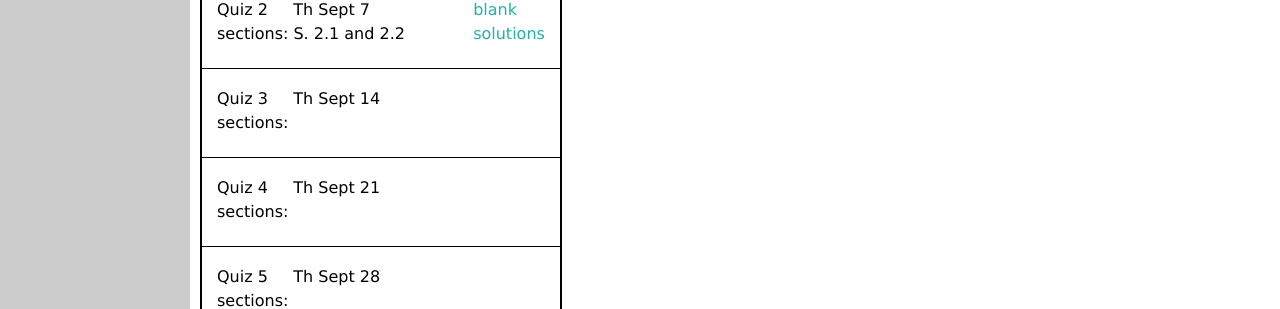
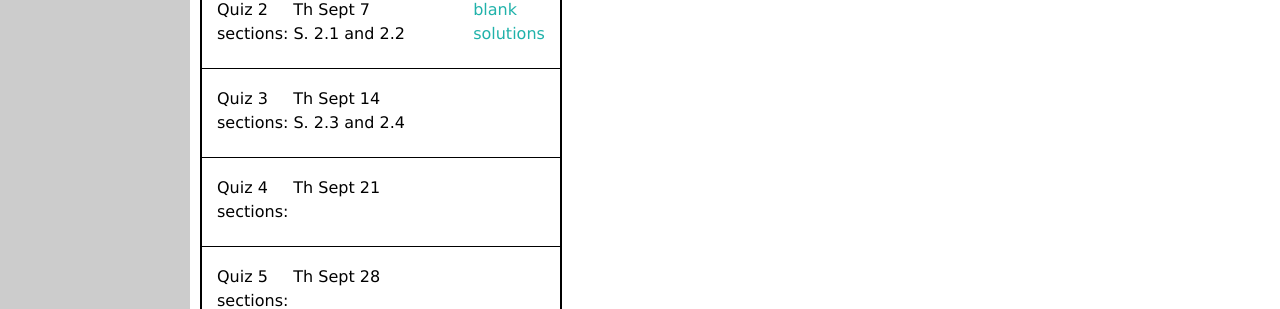
Before and after one commit to uaf-math/calc2, a Jekyll site: the page built from quizzes.md, in a window 1280 px wide and 900 px high. Shown: the part 353-662 px from the top of the window. Built offline with Jekyll 4.4.1, drawn with Linux system fonts in a browser that asks for light colours.

Commit message:
Update quizzes.yml

```diff
--- a/_data/quizzes.yml
+++ b/_data/quizzes.yml
@@ -13,7 +13,7 @@ quizzes:
   solutions: M252-f23-q2-s.pdf
 - name: Quiz 3
   date: Sept 14
-  sections:
+  sections: S. 2.3 and 2.4
   blank:
   solutions:
 - name: Quiz 4
```
